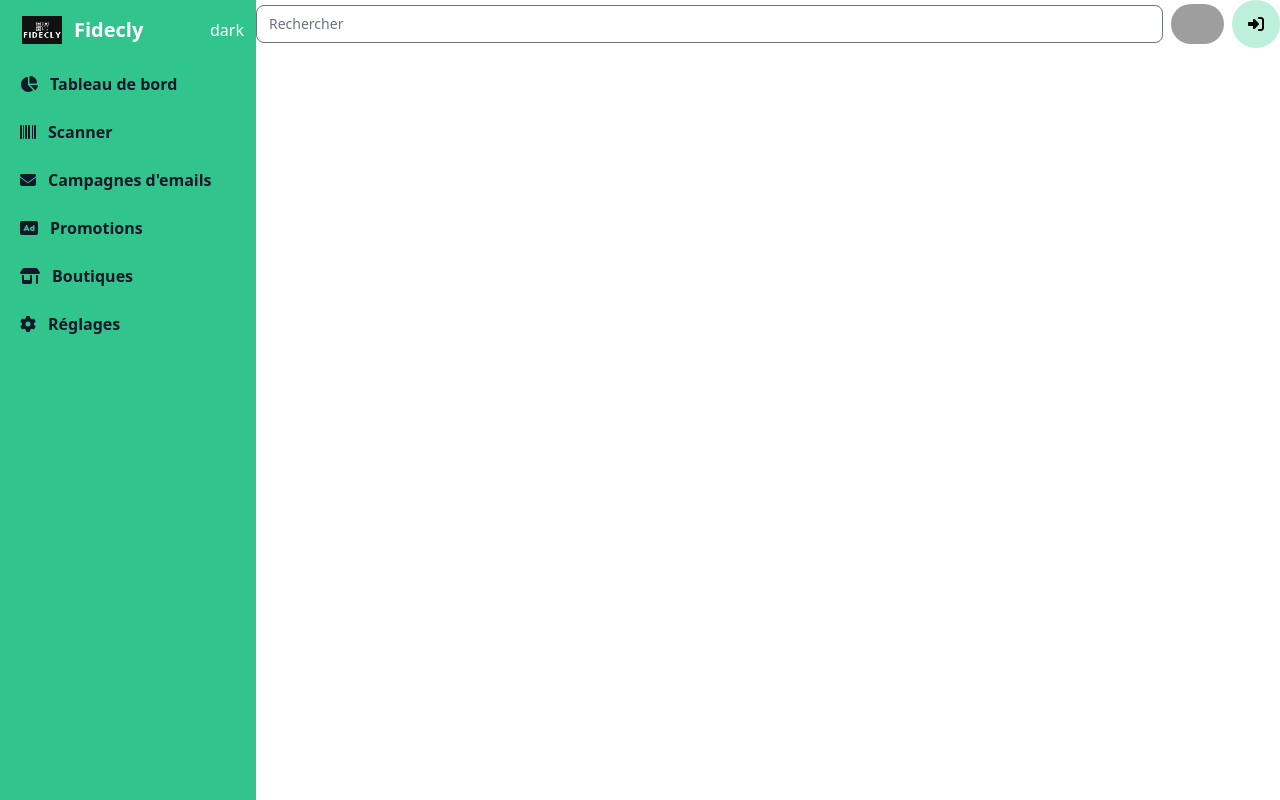
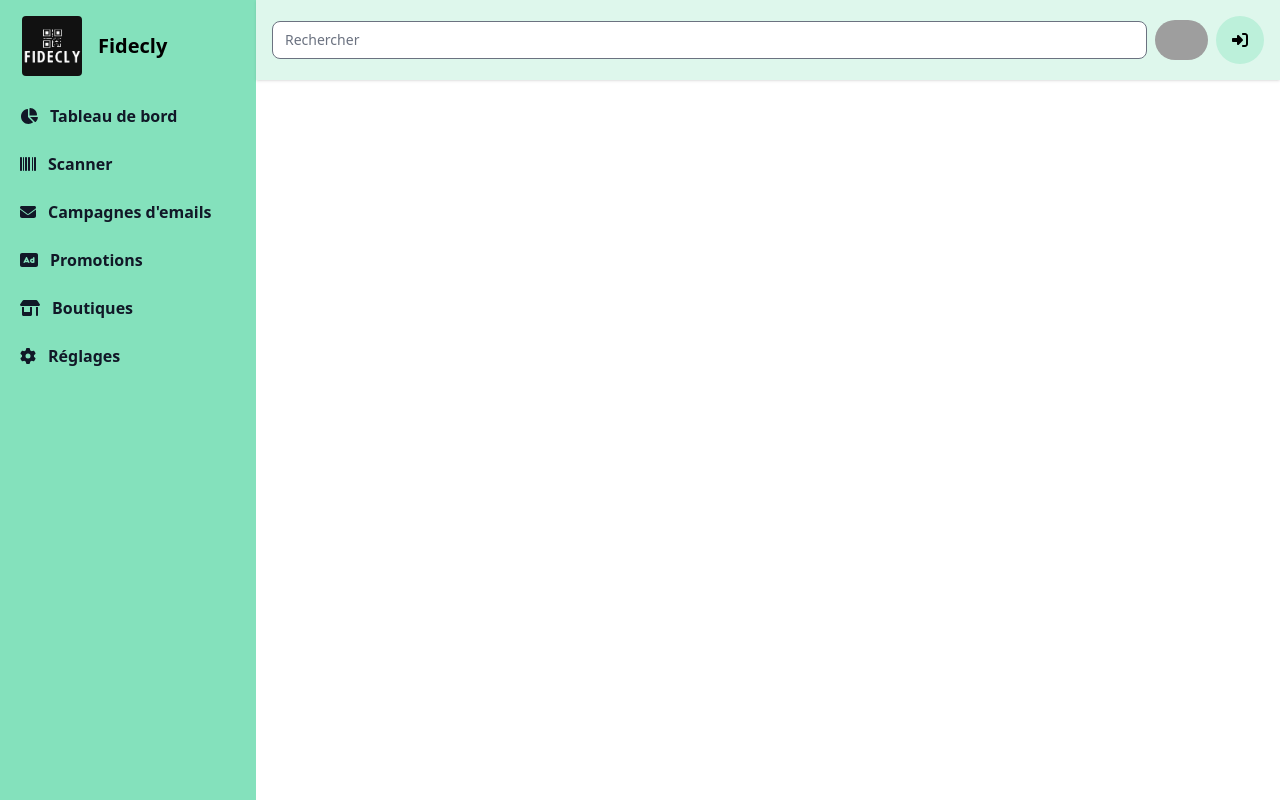
Before and after one commit to FideCly/dashboard, a Next.js app: page / in a window 1280 px wide. Built offline with nearby package versions, Linux system fonts and the light colour scheme; grey boxes are pictures that could not be loaded.

Commit message:
feat: clean unused code

```diff
--- a/src/Api/Services/ShopService.ts
+++ b/src/Api/Services/ShopService.ts
@@ -7,7 +7,6 @@ import type {IShop, IShopCreatePayload, IShopUpdatePayload} from '../Models/Shop
  * @returns Retourne une promesse de type Shop[]
  * @see Shop
  * @see src/Types/Shop.ts
- * @see src/Api/Models/Shop.ts
 */
 const getShops = async (): Promise<AxiosResponse<IShop[], any>> => {
   return await httpCommon.get<IShop[]>('/shop')
--- a/src/Components/form/Shop.form.tsx
+++ b/src/Components/form/Shop.form.tsx
@@ -10,7 +10,6 @@ import usePlacesAutocomplete, {
   getGeocode, getLatLng,
 } from 'use-places-autocomplete';
 import { Button, Label, TextInput } from 'flowbite-react';
-import { faMailBulk } from '@fortawesome/free-solid-svg-icons';
 
 export const ShopCreateForm: React.FC = () => {
   const { register, handleSubmit, formState: { errors } } = useForm<IShopCreatePayload>()
--- a/src/Components/html/Navbar.tsx
+++ b/src/Components/html/Navbar.tsx
@@ -1,12 +1,12 @@
 import { faRightToBracket } from '@fortawesome/free-solid-svg-icons'
 import { FontAwesomeIcon } from '@fortawesome/react-fontawesome'
-import { Avatar, Button, Label, TextInput } from 'flowbite-react'
+import { Avatar, TextInput } from 'flowbite-react'
 import { signOut } from 'next-auth/react'
 import Link from 'next/link'
 
 export default function Navbare () {
     return (
-        <nav className="flex items-center space-x-2 bg-white p-t-4 dark:bg-gray-800">
+        <nav className="flex items-center p-4 space-x-2 bg-green-100 shadow dark:bg-gray-800">
             <TextInput
                 type="text"
                 className="flex-1"
--- a/src/Components/html/Sidebar.tsx
+++ b/src/Components/html/Sidebar.tsx
@@ -3,11 +3,8 @@ import {
   faChartPie,
   faEnvelope,
   faGear,
-  faHouse,
   faMoon,
-  faQrcode,
   faRectangleAd,
-  faRightToBracket,
   faShop,
   faSun,
 
@@ -15,25 +12,18 @@ import {
 import { FontAwesomeIcon } from '@fortawesome/react-fontawesome'
 import Link from 'next/link'
 import Image from 'next/image'
-import { signOut } from "next-auth/react"
-import { useTheme } from 'next-themes'
 
 export function darkMode (){
 
 }
 
 export default function Sidebar () {
-  const {systemTheme,theme, setTheme} = useTheme ();
-  const currentTheme = theme === 'system' ? systemTheme : theme;
  return (
- <aside id="logo-sidebar" className="w-64 h-screen text-white" aria-label="Sidebar">
-   <div className="h-full px-3 py-4 overflow-y-auto text-white bg-green-400 dark:bg-green-800">
-      <p className="flex items-center pl-2.5 mb-5">
-          <Image src="/logo.png" width={40} height={40} className="h-6 mr-3 sm:h-7" alt="logo" />
+ <aside id="logo-sidebar" className="w-64 h-screen " aria-label="Sidebar">
+   <div className="h-full px-3 py-4 overflow-y-auto bg-green-300 dark:bg-green-800">
+      <p className="flex items-center pl-2.5 mb-5 space-x-4">
+          <Image src="/logo.png" width={60} height={40} className="rounded" alt="logo" />
          <span className="self-center flex-1 text-xl font-semibold whitespace-nowrap dark:text-white">Fidecly</span>
-         <button className="block py-2 pl-3 pr-4 rounded md:p-0" onClick={() => theme == "dark"? setTheme('light'): setTheme("dark")}>
-              { theme==="dark"? <span>light</span>: <span>dark</span> }
-              </button>
       </p>
       <ul className="space-y-2 font-bold ">
          <li>
--- a/src/pages/promotion/[id]/edit.tsx
+++ b/src/pages/promotion/[id]/edit.tsx
@@ -3,7 +3,6 @@ import {PromotionUpdateForm} from '@/Components/form/Promotion.form'
 import { PromotionService } from '@/Api/Services'
 import { IPromotions } from '@/Api/Models/Promotions'
 import { useRouter } from 'next/router'
-import Navbar from '@/Components/html/Sidebar'
 import Sidebar from '@/Components/html/Sidebar'
 
 export default function PromotionEditById() {
--- a/src/pages/promotion/[id]/index.tsx
+++ b/src/pages/promotion/[id]/index.tsx
@@ -2,7 +2,6 @@ import { useEffect, useState } from 'react'
 import { PromotionService } from '@/Api/Services'
 import { IPromotions } from '@/Api/Models/Promotions'
 import { useRouter } from 'next/router'
-import Navbar from '@/Components/html/Sidebar'
 import Sidebar from '@/Components/html/Sidebar'
 
 export default function PromotionViewById() {
--- a/src/pages/promotion/index.tsx
+++ b/src/pages/promotion/index.tsx
@@ -1,11 +1,11 @@
-import { faPlus, faPlusSquare } from '@fortawesome/free-solid-svg-icons'
+import { faPlus } from '@fortawesome/free-solid-svg-icons'
 import { FontAwesomeIcon } from '@fortawesome/react-fontawesome'
 import {PromotionCreateForm} from '../../Components/form/Promotion.form'
 import { useState } from 'react'
 import PromotionList from '../../Components/List/PromotionList'
-import Navbar from '@/Components/html/Sidebar'
 import Sidebar from '@/Components/html/Sidebar'
 import Navbare from '@/Components/html/Navbar'
+
 export default function Promotion () {
   const [isShown, setIsShown] = useState(false)
   const handleClick = (_envent: any): void => {
--- a/src/pages/settings/index.tsx
+++ b/src/pages/settings/index.tsx
@@ -1,5 +1,6 @@
 import Sidebar from '@/Components/html/Sidebar'
 import Navbare from '@/Components/html/Navbar'
+
 export default function GeneralSettings () {
   return (
     <div className="mt-4 ">
--- a/src/pages/shops/[id]/edit.tsx
+++ b/src/pages/shops/[id]/edit.tsx
@@ -3,7 +3,6 @@ import { ShopUpdateForm } from '@/Components/form/Shop.form'
 import { ShopService } from '@/Api/Services'
 import { IShop } from '@/Api/Models/Shop'
 import { useRouter } from 'next/router'
-import Navbar from '@/Components/html/Sidebar'
 import Sidebar from '@/Components/html/Sidebar'
 
 export default function ShopEditById() {
--- a/src/pages/shops/index.tsx
+++ b/src/pages/shops/index.tsx
@@ -1,6 +1,6 @@
 import ShopList from '../../Components/List/ShopList'
 import { ShopCreateForm } from '@/Components/form/Shop.form'
-import { faPlus, faPlusSquare } from '@fortawesome/free-solid-svg-icons'
+import { faPlus } from '@fortawesome/free-solid-svg-icons'
 import { FontAwesomeIcon } from '@fortawesome/react-fontawesome'
 import { useState } from 'react'
 import Sidebar from '@/Components/html/Sidebar'
```
